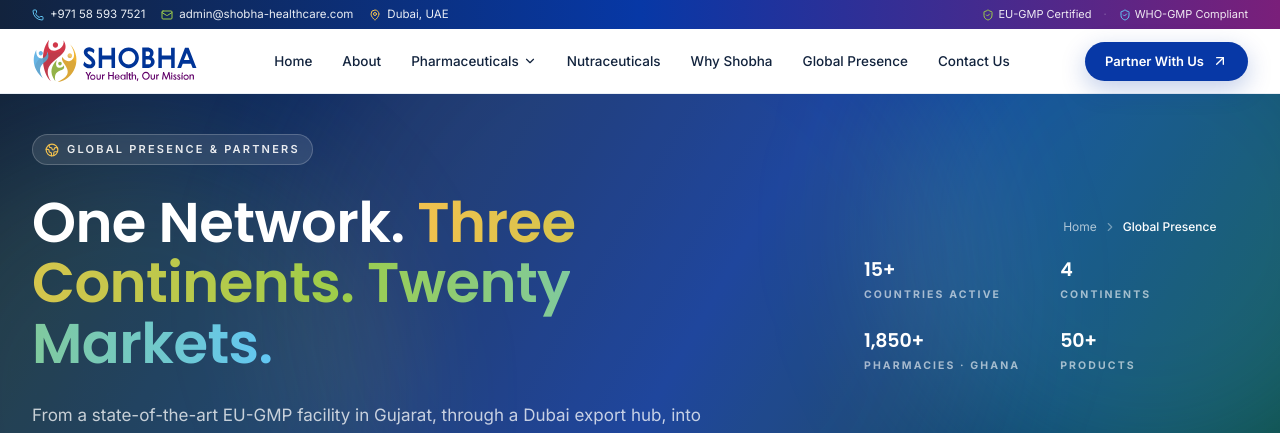
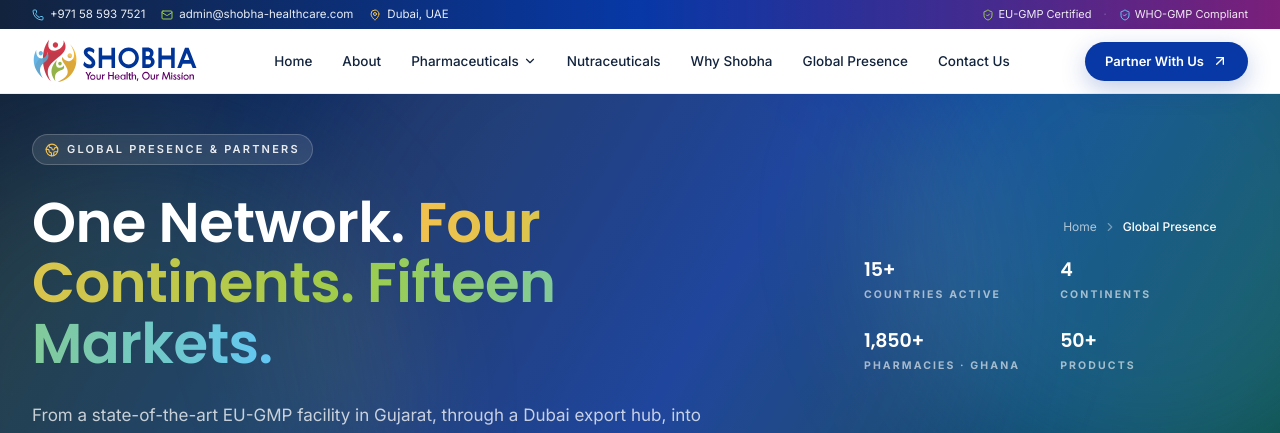
Before and after one commit to Quebeta-Technologies/subratgitshobha, a React (Create React App) app in the folder SHOBHAWEBSITE-update-main/frontend/: page /global-presence in a window 1280 px wide. Shown: the top 433 px of the page. Built offline with nearby package versions, Linux system fonts and the light colour scheme.

Commit message:
change the text

```diff
--- a/SHOBHAWEBSITE-update-main/frontend/src/pages/GlobalPresence.jsx
+++ b/SHOBHAWEBSITE-update-main/frontend/src/pages/GlobalPresence.jsx
@@ -62,7 +62,7 @@ function GlobalHero() {
             <h1 className="font-display font-semibold text-white text-[30px] sm:text-[38px] lg:text-[52px] xl:text-[56px] leading-[1.08] tracking-tight">
               One Network.{" "}
               <span className="bg-gradient-to-r from-[#F2C14E] via-[#9DCD4A] to-[#62C7F5] bg-clip-text text-transparent">
-                Three Continents. Twenty Markets.
+                Four Continents. Fifteen Markets.
               </span>
             </h1>
             <p className="mt-7 text-white/75 text-[16px] md:text-[17px] leading-relaxed max-w-2xl">
```
